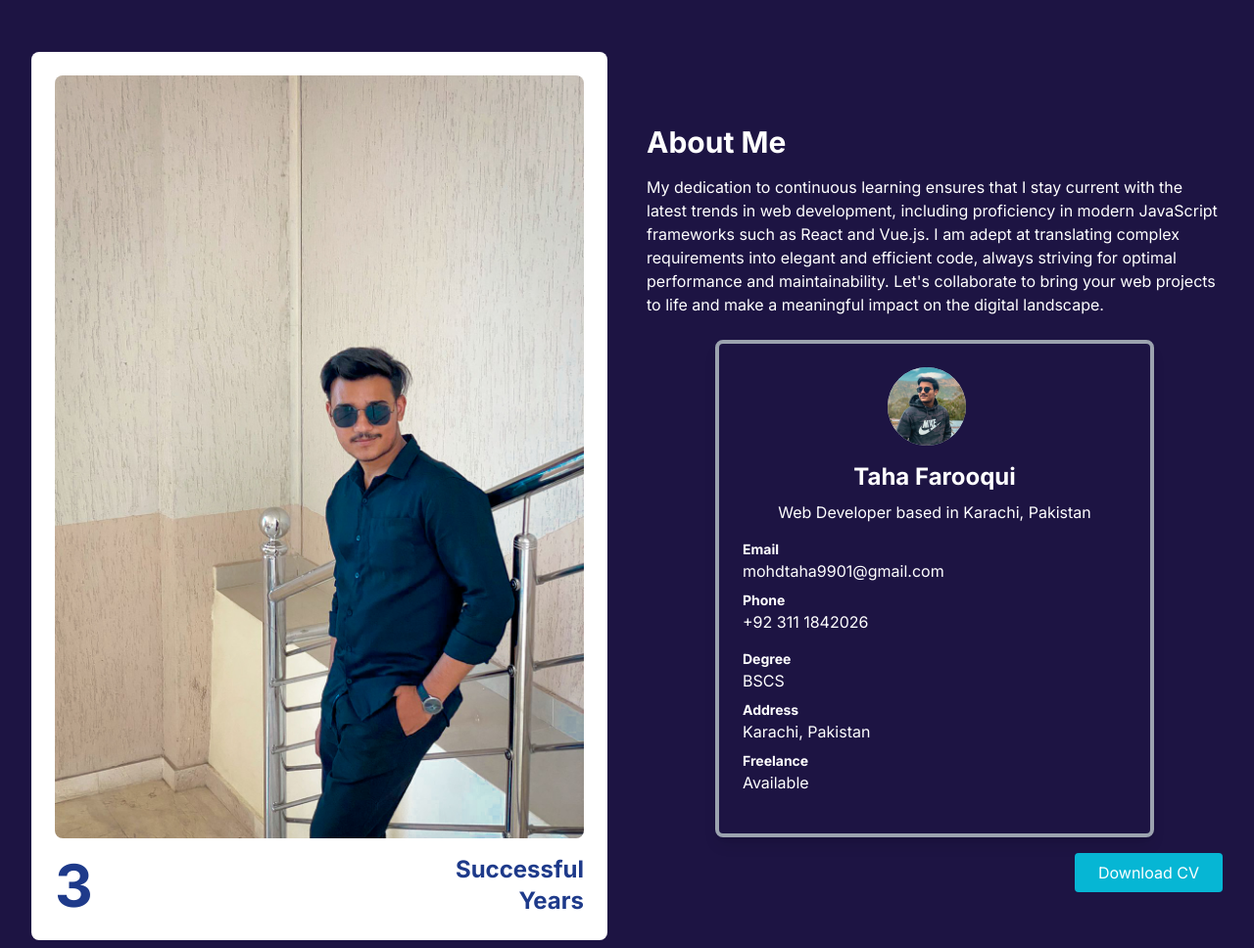
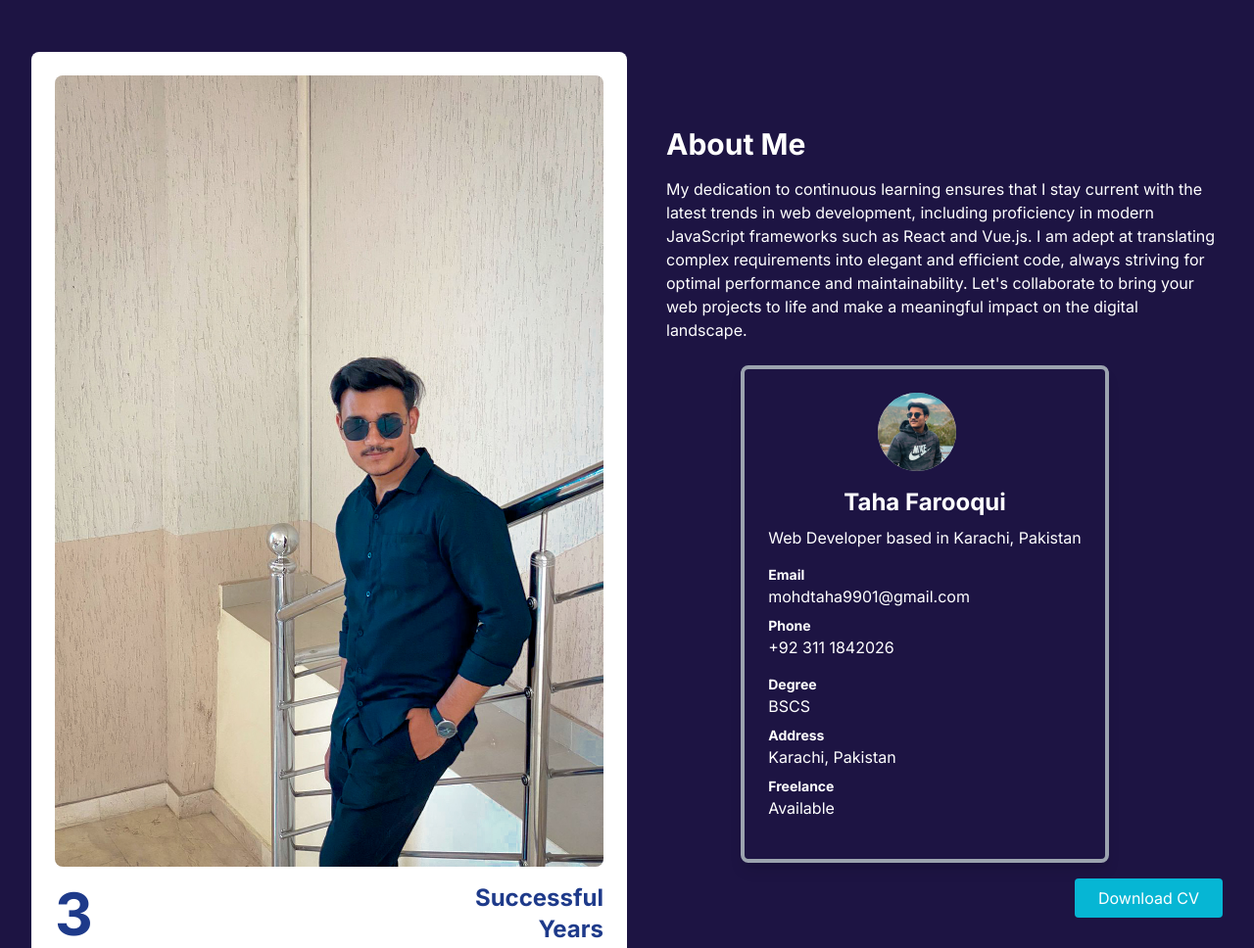
Before and after one commit to developertahaa/TahaFarooqui, a plain HTML site: page index.html in a window 1280 px wide. Shown: the part 1400-2368 px from the top of the page at 98% size. Drawn offline with nearby package versions, Linux system fonts and the light colour scheme.

Commit message:
Update index.html

```diff
--- a/index.html
+++ b/index.html
@@ -144,10 +144,10 @@
                             </div>
                         </div>
                     </div>
-                    <div class="flex-1 ml-10 text-left">
-                        <h2 class="text-3xl font-bold mb-4 mt-6">About Me</h2>
+                    <div class="flex-1 text-left">
+                        <h2 class="text-3xl font-bold mb-4 mt-6 ml-10">About Me</h2>
 
-                        <p class="mb-6">
+                        <p class="mb-6 ml-10">
                             My dedication to continuous learning ensures that I stay current with the latest trends in
                             web development, including proficiency in modern JavaScript frameworks such as React and
                             Vue.js. I am adept at translating complex requirements into elegant and efficient code,
@@ -156,6 +156,7 @@
                             Let's collaborate to bring your web projects to life and make a meaningful impact on the
                             digital landscape.
                         </p>
+                        <div class="md:flex md:justify-center">
                         <div class="max-w-md mx-auto border-4 border-gray-400 rounded-lg overflow-hidden shadow-lg p-6">
                             <!-- Profile image centered for mobile view -->
                             <div class="mb-4 flex justify-center items-center">
@@ -196,6 +197,7 @@
                                 </div>
                             </div>
                         </div>
+                    </div>
 
 
                         <div class="flex justify-end mt-4">
@@ -212,6 +214,7 @@
                                 window.open('cv.pdf', '_blank');
                             });
                         </script>
+
 
                     </div>
                 </section>
```
